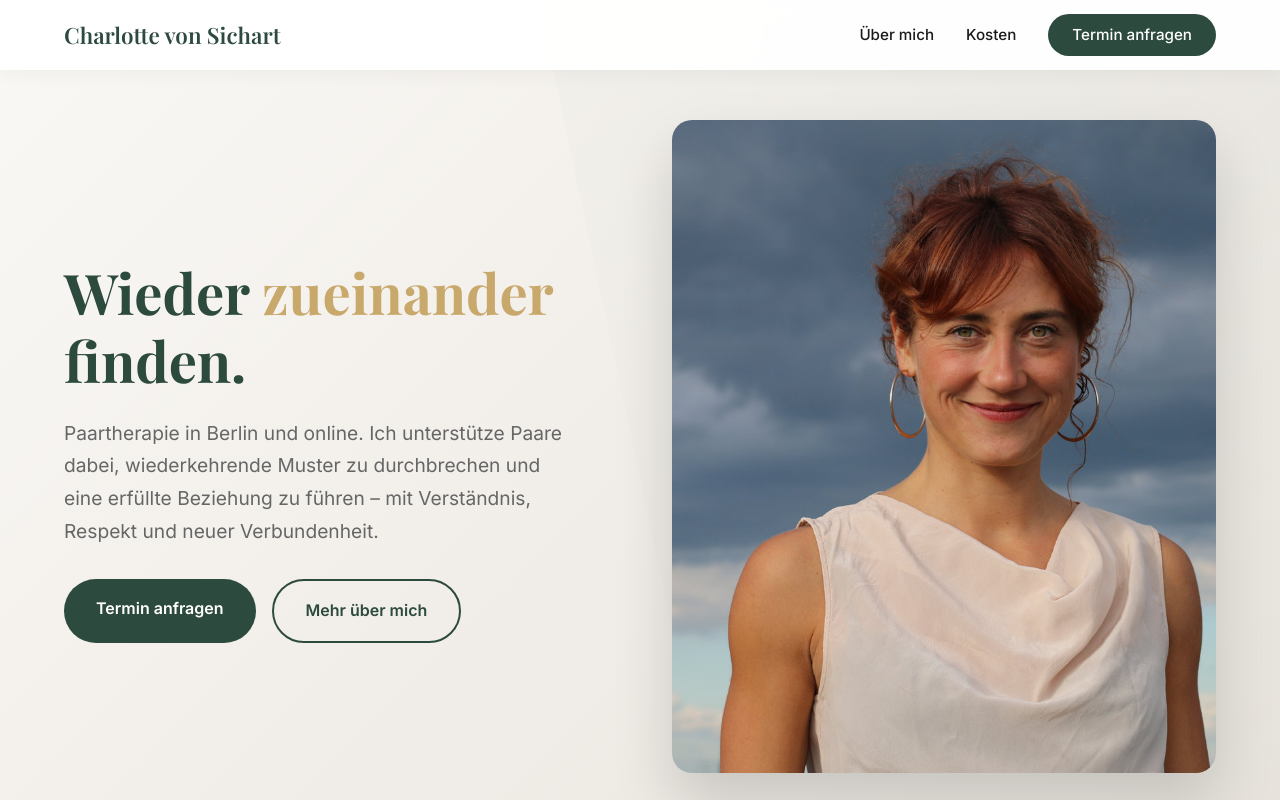
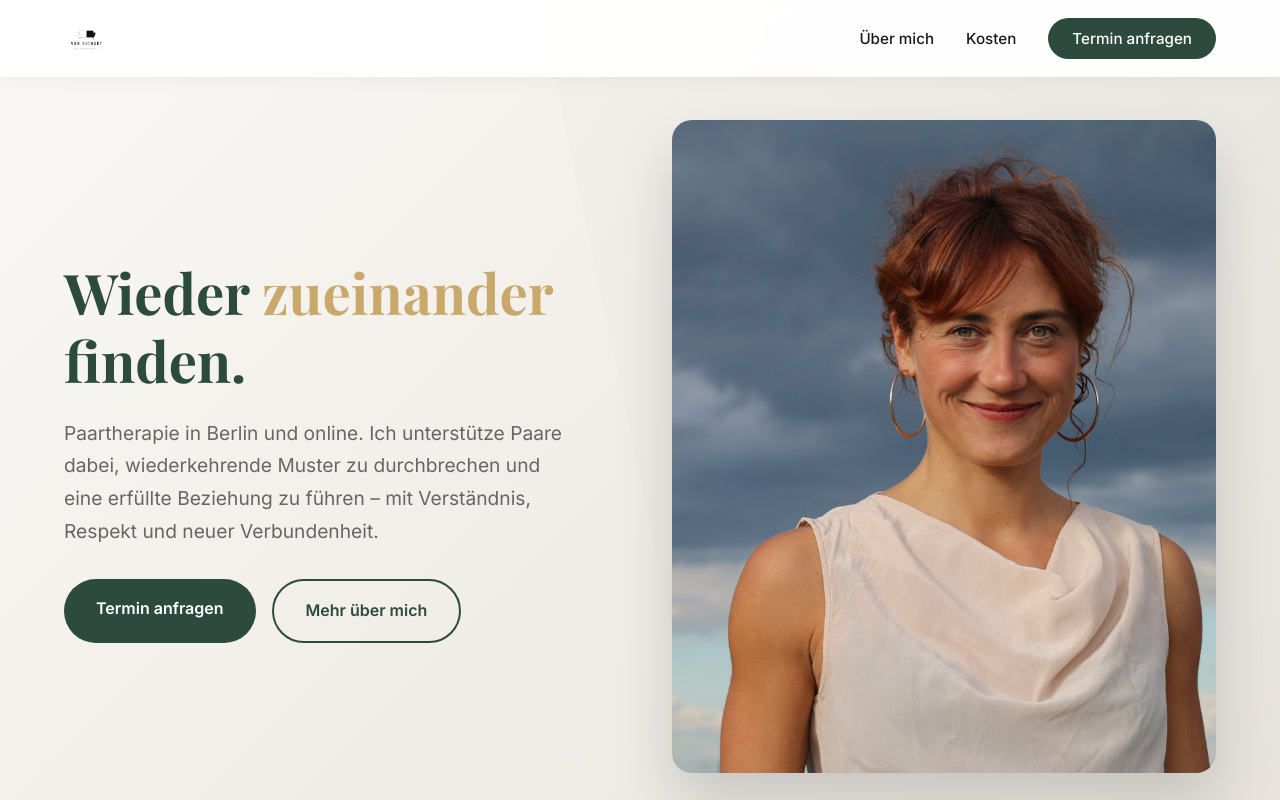
Before and after one commit to rstrobl/charly-website, a website: page index.html in a window 1280 px wide. Shown: the top 800 px of the page. Drawn offline with nearby package versions, Linux system fonts and the light colour scheme.

Commit message:
Logo in Navigation eingebaut + Logo-Datei

```diff
--- a/index.html
+++ b/index.html
@@ -655,7 +655,7 @@
 </head>
 <body>
     <nav>
-        <a href="#" class="logo">Charlotte von Sichart</a>
+        <a href="#" class="logo"><img src="logo.jpg" alt="Von Sichart Psychotherapie" style="height: 45px; vertical-align: middle;"></a>
         <button class="hamburger" onclick="document.querySelector('.nav-links').classList.toggle('active')" aria-label="Menü" style="display:none; background:none; border:none; cursor:pointer; z-index:1002; padding:0.5rem;">
             <svg width="28" height="28" viewBox="0 0 24 24" fill="none" stroke="var(--primary)" stroke-width="2"><path d="M3 12h18M3 6h18M3 18h18"/></svg>
         </button>
```
Also changed, not shown: public/index.html (+1 -1 lines), logo.jpg (added), public/logo.jpg (added), 2 other files.
